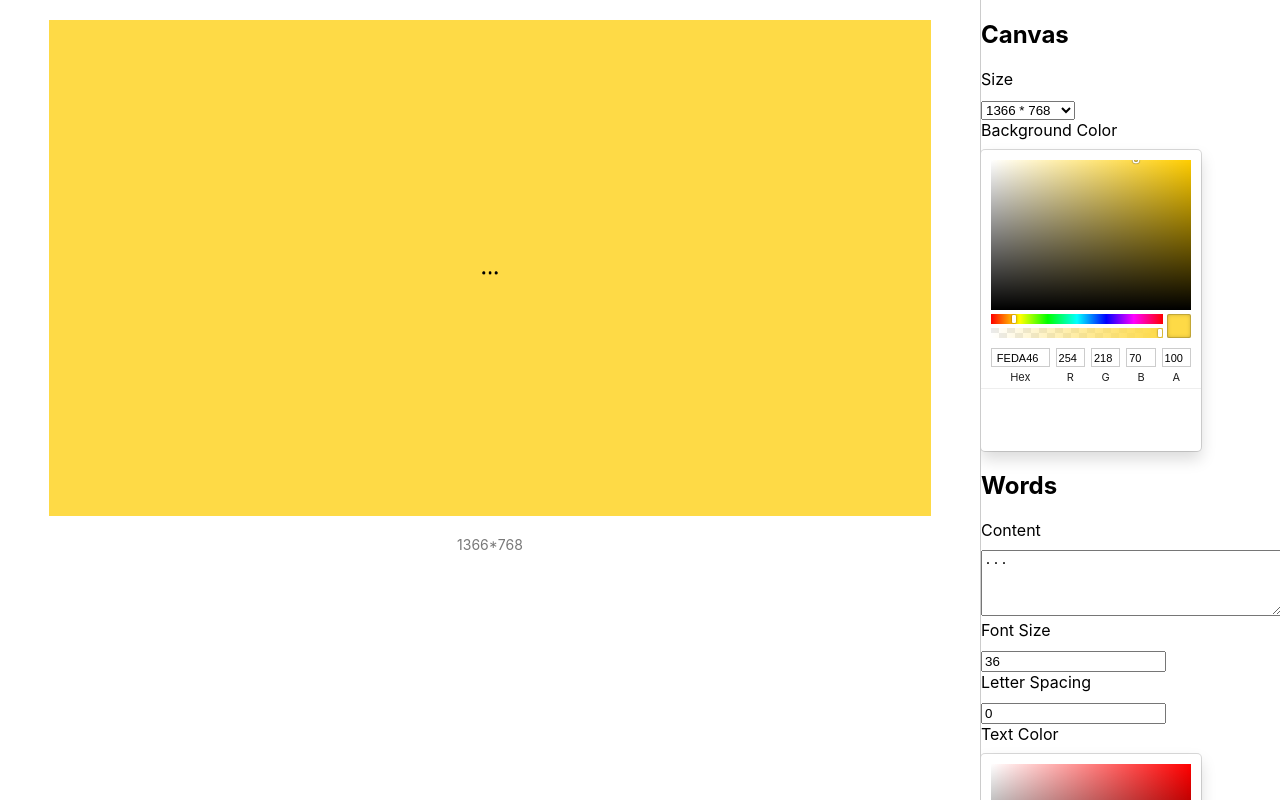
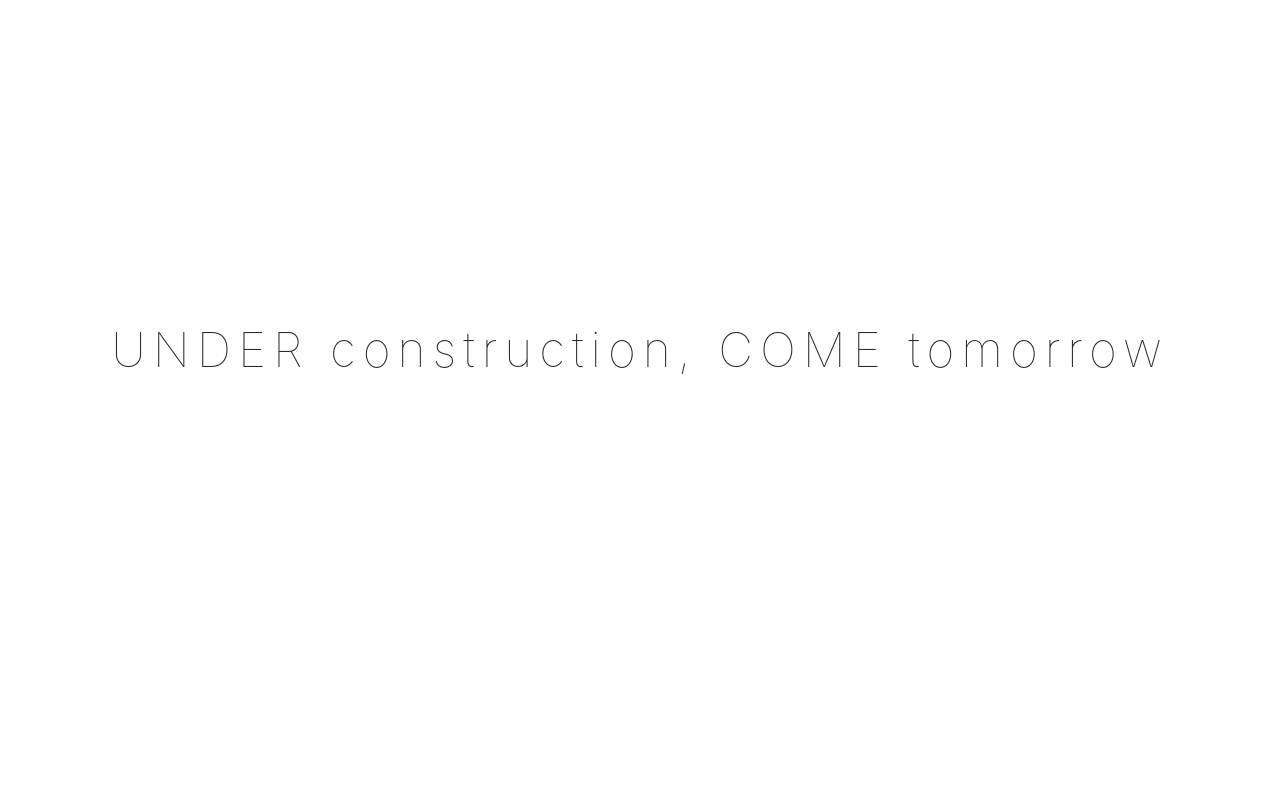
Before and after one commit to luogao/react-learning-road, a React (Create React App) app in the folder wallpaper-production/: page / in a window 1280 px wide. Built offline with nearby package versions, Linux system fonts and the light colour scheme.

Commit message:
[update] hidden

```diff
--- a/wallpaper-production/src/App.css
+++ b/wallpaper-production/src/App.css
@@ -40,11 +40,18 @@ canvas {
   text-align: center;
 }
 
-@keyframes App-logo-spin {
-  from {
-    transform: rotate(0deg);
-  }
-  to {
-    transform: rotate(360deg);
-  }
+.under-construction {
+  position: fixed;
+  top: 0;
+  left: 0;
+  z-index: 999;
+  right: 0;
+  bottom: 0;
+  color: #282c34;
+  font-weight: 100;
+  font-size: 3rem;
+  text-align: center;
+  padding-top: 20rem;
+  background: #fff;
+  letter-spacing: 7px;
 }
--- a/wallpaper-production/src/App.js
+++ b/wallpaper-production/src/App.js
@@ -69,8 +69,8 @@ class App extends Component {
   }
 
   componentDidMount() {
-    this.initCanvasData()
-    this.draw(this.state.canvasData)
+    // this.initCanvasData()
+    // this.draw(this.state.canvasData)
   }
 
   handleDataUpdate = (key, value) => {
@@ -95,14 +95,16 @@ class App extends Component {
     const { canvasData } = this.state
     const { width, height } = canvasData.size
 
-    console.log('render')
     return (
       <div className="App">
-        <div className="render">
+        <div className='under-construction'>
+          UNDER  construction, COME  tomorrow
+        </div>
+        {/* <div className="render">
           <canvas style={{ maxWidth: '90%' }} ref={ref => (this.canvasRef = ref)} width={width} height={height} />
           <div className="size-label">{width + '*' + height}</div>
         </div>
-        <Control dataUpdate={this.handleDataUpdate} data={canvasData} onSave={this.handleSave} />
+        <Control dataUpdate={this.handleDataUpdate} data={canvasData} onSave={this.handleSave} /> */}
       </div>
     )
   }
```
